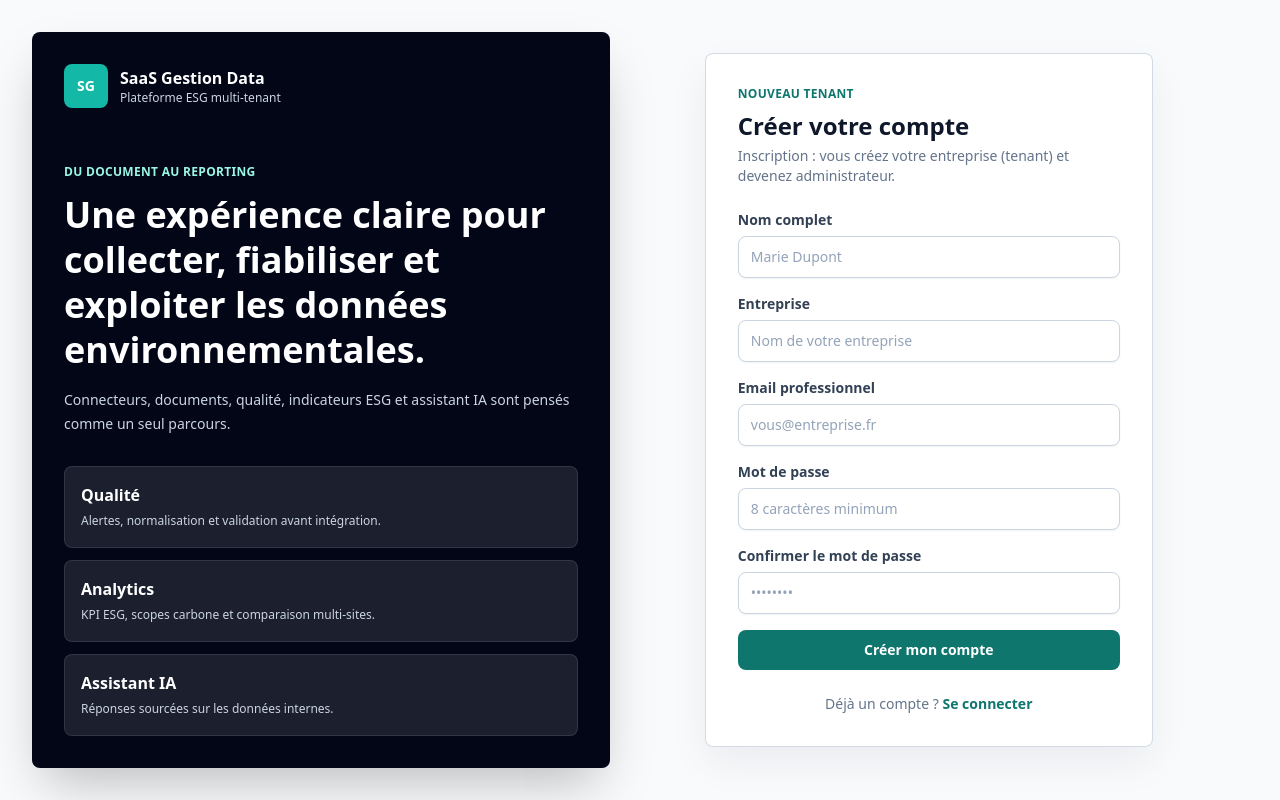
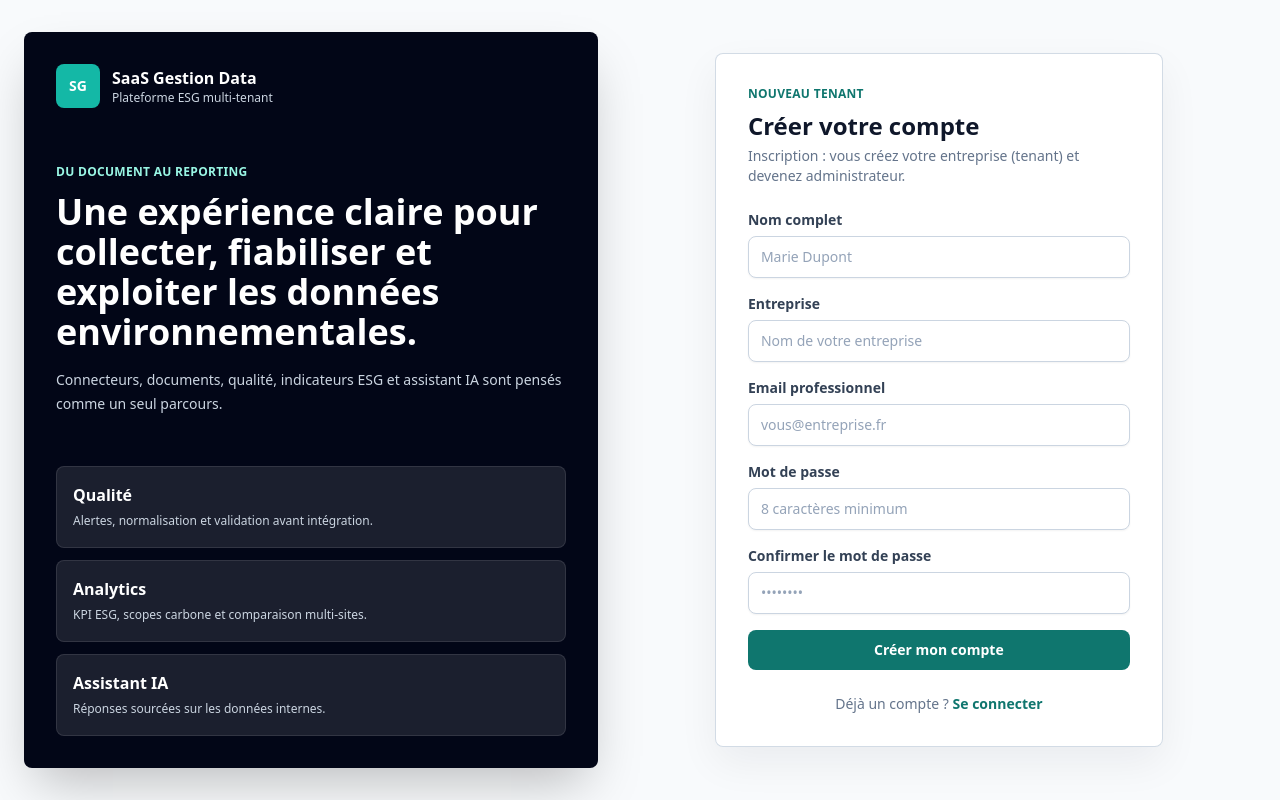
Before and after one commit to firasmhemdi/saas-gestion-data, a Next.js app in the folder frontend/: page /register in a window 1280 px wide. Built offline with nearby package versions, Linux system fonts and the light colour scheme; no server answers.

Commit message:
Fix auth page horizontal clipping

```diff
--- a/frontend/components/auth/auth-card.tsx
+++ b/frontend/components/auth/auth-card.tsx
@@ -1,20 +1,21 @@
 export function AuthCard({ children }: { children: React.ReactNode }) {
   return (
-    <main className="grid min-h-screen bg-slate-50 px-4 py-8 lg:grid-cols-[0.95fr_1.05fr] lg:px-8">
-      <section className="hidden rounded-lg bg-slate-950 p-8 text-white shadow-2xl lg:flex lg:flex-col lg:justify-between">
+    <main className="min-h-screen overflow-x-hidden bg-slate-50 px-4 py-6 lg:px-6 lg:py-8">
+      <div className="mx-auto grid min-h-[calc(100vh-64px)] w-full max-w-[1440px] gap-6 lg:grid-cols-[minmax(0,0.95fr)_minmax(420px,1.05fr)]">
+        <section className="hidden min-w-0 overflow-hidden rounded-lg bg-slate-950 p-6 text-white shadow-2xl lg:flex lg:flex-col lg:justify-between xl:p-8">
           <div>
             <div className="flex items-center gap-3">
-            <div className="flex h-11 w-11 items-center justify-center rounded-lg bg-teal-500 text-sm font-bold text-white">
+              <div className="flex h-11 w-11 shrink-0 items-center justify-center rounded-lg bg-teal-500 text-sm font-bold text-white">
                 SG
               </div>
-            <div>
+              <div className="min-w-0">
                 <p className="font-semibold">SaaS Gestion Data</p>
                 <p className="text-xs text-slate-300">Plateforme ESG multi-tenant</p>
               </div>
             </div>
-          <div className="mt-14 max-w-xl">
+            <div className="mt-12 max-w-xl xl:mt-14">
               <p className="text-xs font-semibold uppercase tracking-wide text-teal-200">Du document au reporting</p>
-            <h1 className="mt-3 text-4xl font-bold leading-tight">
+              <h1 className="mt-3 text-3xl font-bold leading-tight xl:text-4xl">
                 Une expérience claire pour collecter, fiabiliser et exploiter les données environnementales.
               </h1>
               <p className="mt-4 text-sm leading-6 text-slate-300">
@@ -36,7 +37,7 @@ export function AuthCard({ children }: { children: React.ReactNode }) {
           </div>
         </section>
 
-      <section className="flex items-center justify-center py-8 lg:py-0">
+        <section className="flex min-w-0 items-center justify-center py-4 lg:py-0">
           <div className="w-full max-w-md">
             <div className="mb-8 text-center lg:hidden">
               <div className="mx-auto mb-4 flex h-12 w-12 items-center justify-center rounded-lg bg-teal-700 text-xl font-bold text-white">
@@ -50,6 +51,7 @@ export function AuthCard({ children }: { children: React.ReactNode }) {
             <div className="app-surface rounded-lg p-8">{children}</div>
           </div>
         </section>
+      </div>
     </main>
   );
 }
```
Lines whose indentation alone changed are shown as unchanged.
